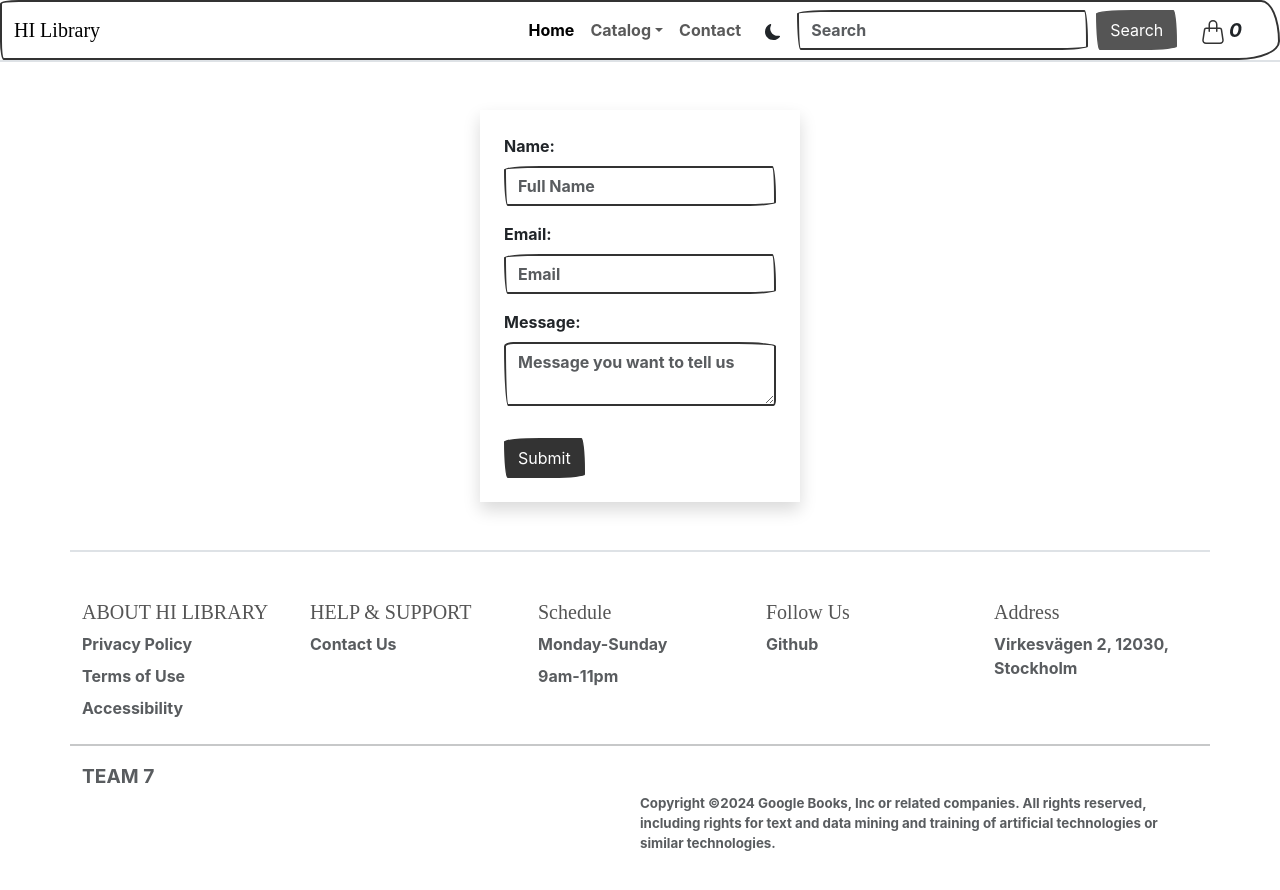
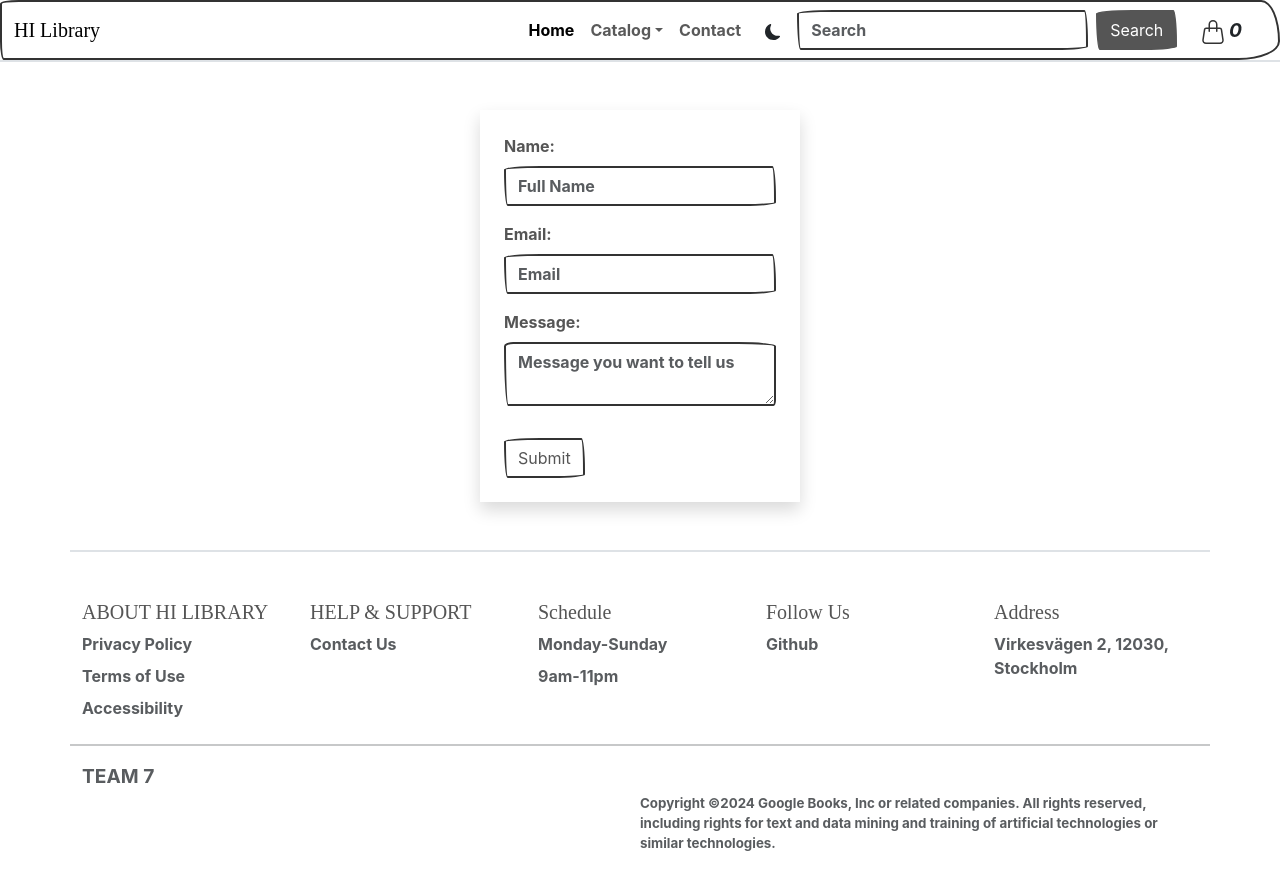
Before and after one commit to elen-oz/hi_react-team-project, a React (Vite) app: page /contact in a window 1280 px wide. Shown: the top 890 px of the page. Built offline with nearby package versions, Linux system fonts and the light colour scheme; no server answers; a web font is replaced by a local one.

Commit message:
updated dark mode

```diff
--- a/src/components/CartPopUp.jsx
+++ b/src/components/CartPopUp.jsx
@@ -25,7 +25,7 @@ const CartPopUp = ({ isOpen, closeCart }) => {
       style={{ width: '25rem', ...cartStyle, zIndex: 1050 }}
     >
       <div
-        className='container my-5 p-4  mt-0bg-light'
+        className='container my-5 p-4  mt-0 bg-light'
         style={{ width: '23rem', overflowY: 'auto' }}
       >
         {darkMode ? (
--- a/src/components/ContactForm.jsx
+++ b/src/components/ContactForm.jsx
@@ -1,5 +1,7 @@
 import { Form, Button } from 'react-bootstrap';
 import { Formik } from 'formik';
+import { useContext } from 'react';
+import { ThemeContext } from '../hooks/themeContext';
 import * as Yup from 'yup';
 
 // Schema for yup
@@ -16,9 +18,12 @@ const validationSchema = Yup.object().shape({
 });
 
 const CheckoutForm = () => {
+  const { darkMode, darkModeHandle } = useContext(ThemeContext);
+  const bgColorClass = darkMode ? 'bg-dark' : 'bg-light';
+  const textColor = darkMode ? 'text-light' : 'text-dark';
   return (
     <div
-      className='container my-5 p-4 bg-light shadow'
+      className={`container my-5 p-4 ${bgColorClass} shadow`}
       style={{ width: '20rem' }}
     >
       <Formik
@@ -41,7 +46,7 @@ const CheckoutForm = () => {
           isSubmitting,
         }) => (
           <Form onSubmit={handleSubmit} className='mx-auto'>
-            <Form.Group controlId='formName' className='mb-3'>
+            <Form.Group controlId='formName' className={`mb-3 ${textColor}`}>
               <Form.Label>Name:</Form.Label>
               <Form.Control
                 type='text'
@@ -60,7 +65,7 @@ const CheckoutForm = () => {
               ) : null}
             </Form.Group>
 
-            <Form.Group controlId='formEmail' className='mb-3'>
+            <Form.Group controlId='formEmail' className={`mb-3 ${textColor}`}>
               <Form.Label>Email:</Form.Label>
               <Form.Control
                 type='text'
@@ -79,7 +84,7 @@ const CheckoutForm = () => {
               ) : null}
             </Form.Group>
 
-            <Form.Group controlId='formMessage' className='mb-3'>
+            <Form.Group controlId='formMessage' className={`mb-3 ${textColor}`}>
               <Form.Label>Message:</Form.Label>
               <Form.Control
                 as='textarea'
@@ -100,6 +105,7 @@ const CheckoutForm = () => {
             </Form.Group>
 
             <Button
+              className={` ${bgColorClass} ${textColor}`}
               variant='primary'
               type='submit'
               disabled={isSubmitting}
```
